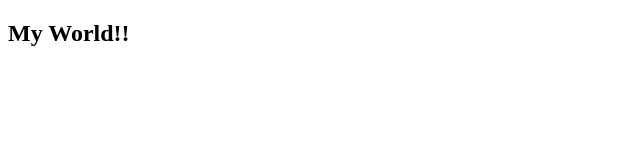
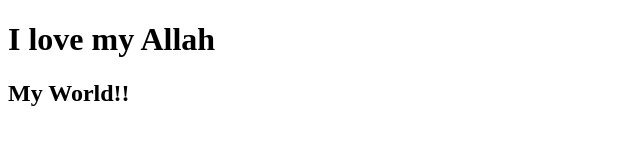
Before and after one commit to awais-code/LearningReact, a plain HTML site: page index.html in a window 1280 px wide. Shown: the whole page, without its empty margins (0-640 px from the left). Drawn offline with Linux system fonts and the light colour scheme.

Commit message:
Update index.html

```diff
--- a/index.html
+++ b/index.html
@@ -6,6 +6,7 @@
     <meta name="viewport" content="width=device-width, initial-scale=1.0">
     <title>First Attemp</title>
 </head>
+<h1>I love my Allah</h1>
 <h2>My World!!</h2>
 <body>
 
```
